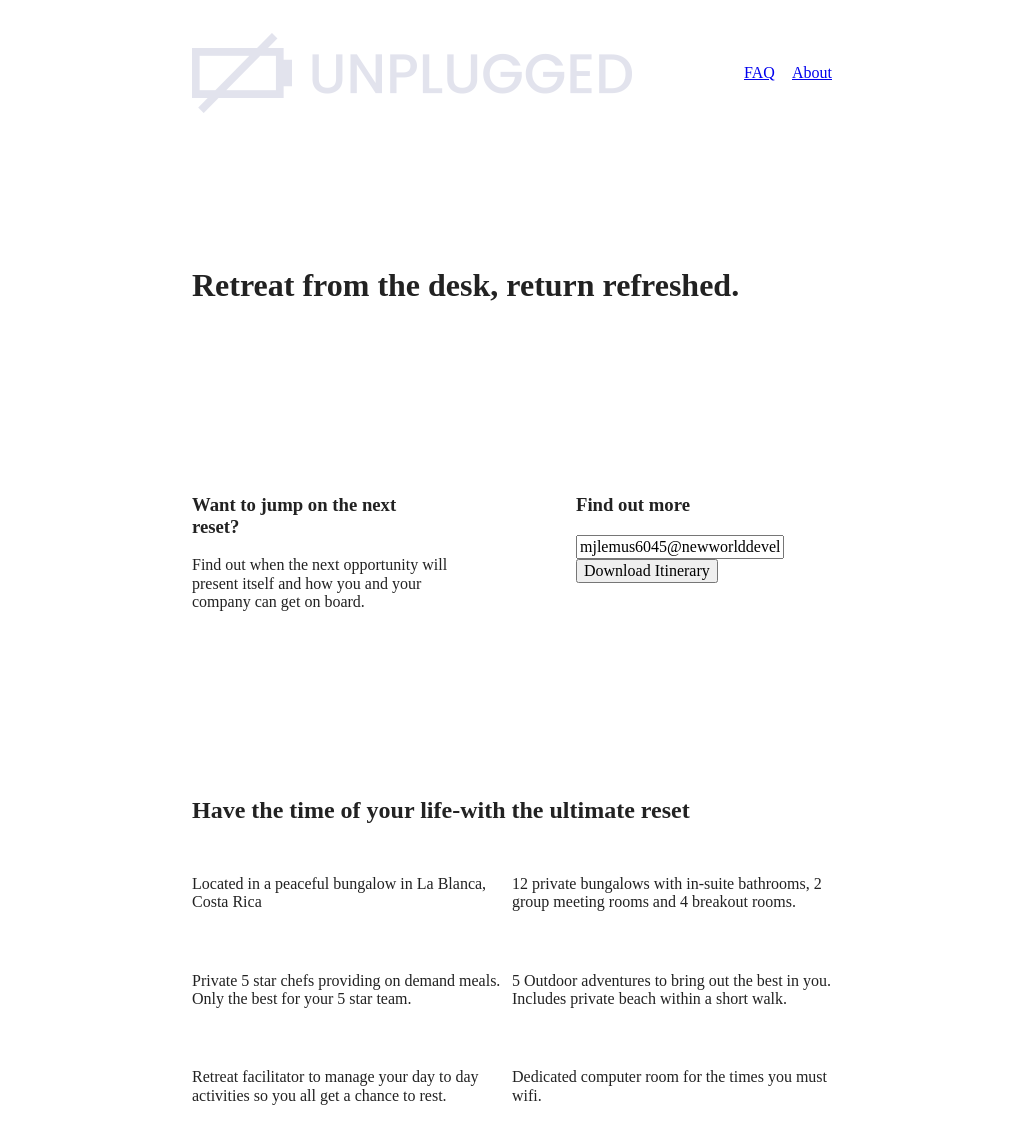
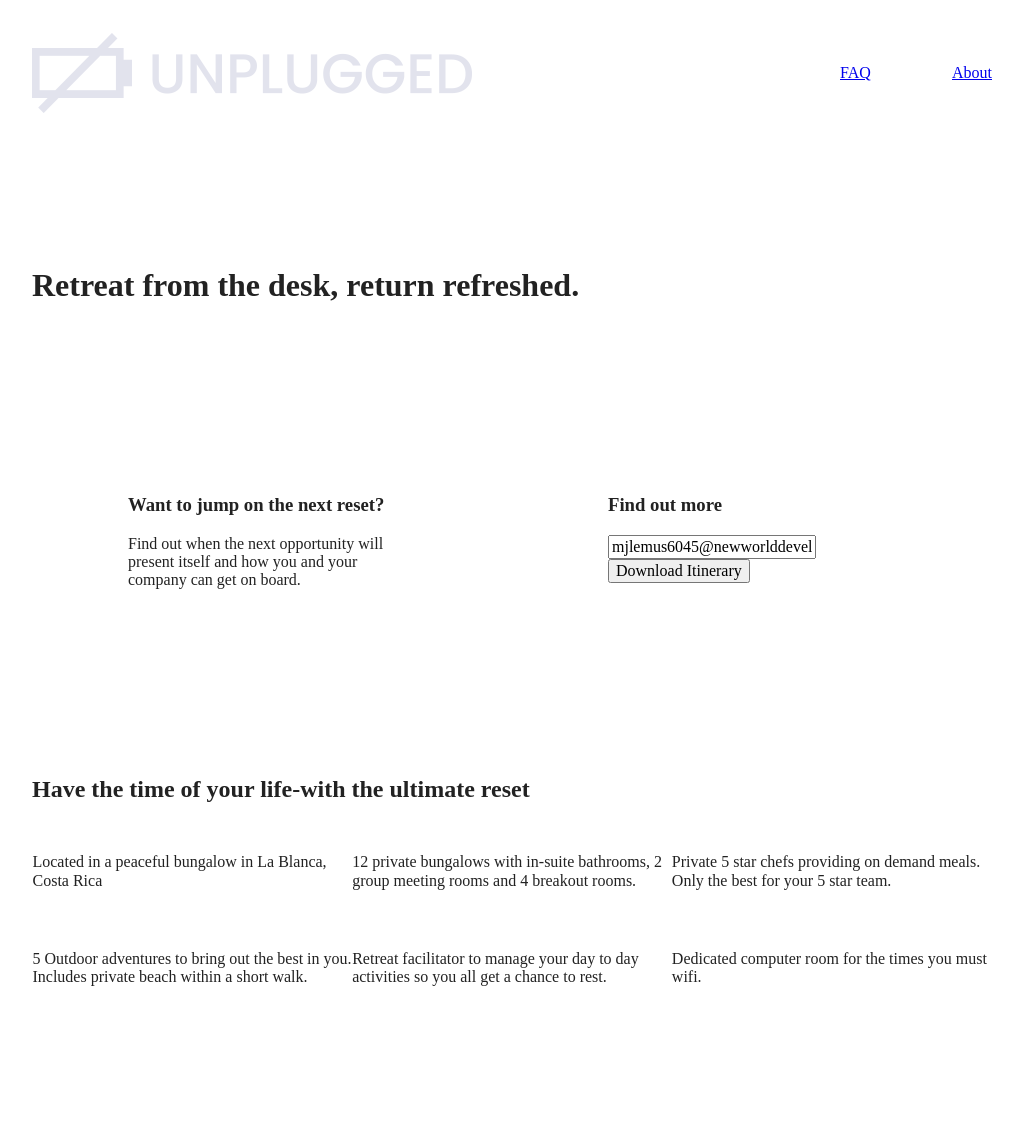
Before and after one commit to mjlemus6045/206-unplugged-retreat, a website built with Parcel: page index.html in a window 1280 px wide. Shown: the top 1138 px of the page, without its empty margins (128-1149 px from the left). Built offline with nearby package versions, Linux system fonts and the light colour scheme.

Commit message:
Added styles for desktop

```diff
--- a/css/main.css
+++ b/css/main.css
@@ -470,20 +470,71 @@ textarea {
   .faq h2 {
       width: 100%;
   }
+
+    /* Contact Area */
   .social-icons p {
       padding-right: 20px;
     }
+
+    /* Footer */
   footer .copyright {
       width: 25%;
       justify-content: center;
     }
 
+@media only screen and (min-width: 1200px) {
+  /*Desktop styles here*/
+
+.content-wrapper {
+  max-width: 960px;
+}
+
+/* Hero Area */
+.hero-area h1 {
+  width: 60%;
+}
+
+/* Aside */
+aside .content-wrapper {
+  justify-content: space-around;
+}
+aside .content-wrapper .form-description,
+aside .content-wrapper .form {
+  width: 30%;
+}
+
+/* Features */
+.features h2 {
+  width: 90%;
+}
+.features article {
+  flex-basis: 33.3%;
+}
+
+/* Reviews */
+.reviews article div {
+  width: 42%;
+}
+}
+
+/* =======================================================================
+    About Page
+  ===================================================================== */
+
+  .mission h1,
+  .contact-section .content-wrapper h1 {
+    width: 95%;
+  }
+
+ /* =======================================================================
+    FAQ Page
+  ===================================================================== */
+
+  .faq h1 {
+    width: 100%;
+  }
 
 
-
-@media only screen and (min-width: 1200px) {
-  /*Desktop styles here*/
-}
 
 @media print,
   (-webkit-min-device-pixel-ratio: 1.25),
```
Also changed, not shown: about/index.html (+2 -2 lines), index.html (+1 -0 lines). Lines whose indentation alone changed are shown as unchanged.
